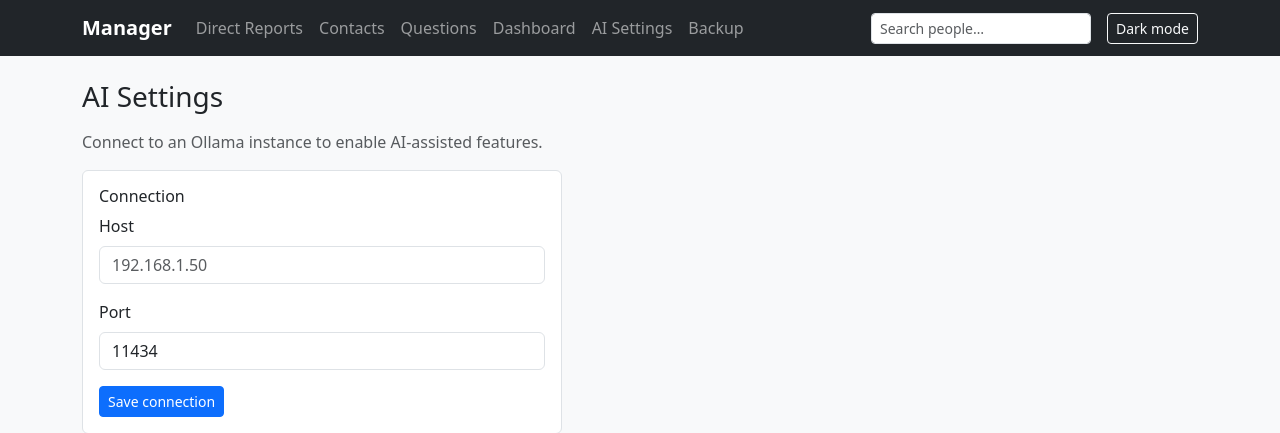
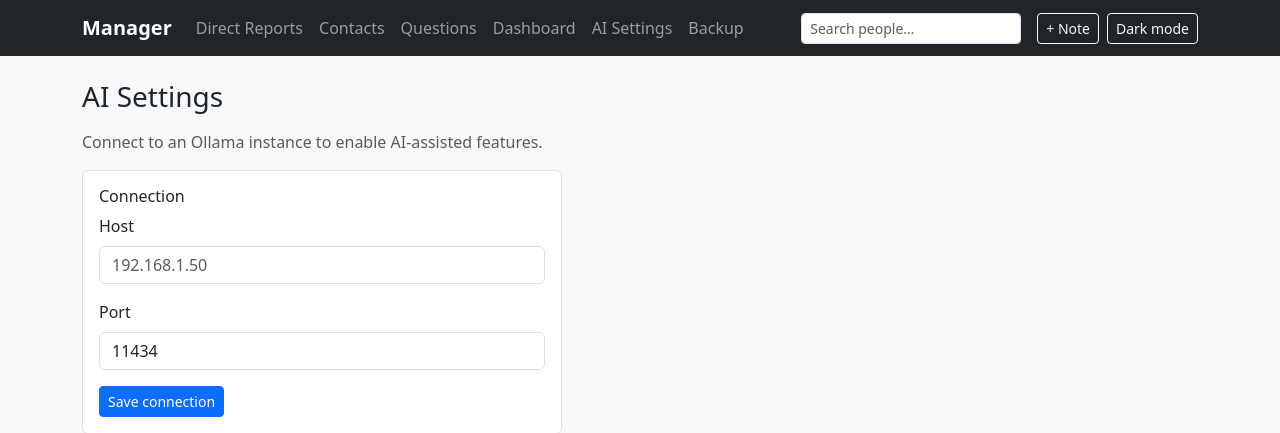
Before and after one commit to ChadDa3mon/OneOnOne, a Django app: page /ai-settings/ in a window 1280 px wide. Shown: the top 433 px of the page. Run offline with Django 4.2, Linux system fonts and the light colour scheme; data comes from the database, SQL or seed files in the repository; data that the repository does not hold is empty; some libraries are stand-ins or nearby versions.

Commit message:
Add a global quick-note capture modal
A "+ Note" button in the nav opens a modal (available on every page)
to jot a timestamped note about any direct report or contact without
navigating away - the friction of "go to their page, find the right
spot, fill a form" was the actual bottleneck for capturing things
before they're forgotten. Notes save via htmx with no page reload, and
pre-select whoever's page you're currently on. Shown as a running,
deletable feed on each person's page, separate from formal 1:1 history.

Co-Authored-By: Claude Sonnet 5 <noreply@anthropic.com>

```diff
--- a/config/settings.py
+++ b/config/settings.py
@@ -53,6 +53,7 @@ TEMPLATES = [
                 "django.template.context_processors.request",
                 "django.contrib.auth.context_processors.auth",
                 "django.contrib.messages.context_processors.messages",
+                "reports.context_processors.quick_note_targets",
             ],
         },
     },
--- a/reports/admin.py
+++ b/reports/admin.py
@@ -1,10 +1,12 @@
 from django.contrib import admin
 
-from .models import ActionItem, Answer, DirectReport, OllamaSettings, OneOnOne, Question
+from .models import ActionItem, Answer, Contact, DirectReport, OllamaSettings, OneOnOne, Question, QuickNote
 
 admin.site.register(DirectReport)
+admin.site.register(Contact)
 admin.site.register(Question)
 admin.site.register(Answer)
 admin.site.register(OneOnOne)
 admin.site.register(ActionItem)
+admin.site.register(QuickNote)
 admin.site.register(OllamaSettings)
--- /dev/null
+++ b/reports/context_processors.py
@@ -0,0 +1,10 @@
+from .models import Contact, DirectReport
+
+
+def quick_note_targets(request):
+    """Feeds the global quick-note modal (rendered in base.html on every
+    page) the list of people to choose from."""
+    return {
+        "quick_note_reports": DirectReport.objects.filter(is_active=True).order_by("name"),
+        "quick_note_contacts": Contact.objects.order_by("name"),
+    }
--- a/reports/models.py
+++ b/reports/models.py
@@ -98,6 +98,37 @@ class Contact(models.Model):
         return self.name
 
 
+class QuickNote(models.Model):
+    """A short timestamped note captured from the global quick-note box,
+    for jotting something down before it's forgotten - distinct from a
+    formal 1:1 record, and usable for either a direct report or a contact.
+    """
+
+    report = models.ForeignKey(DirectReport, null=True, blank=True, related_name="quick_notes", on_delete=models.CASCADE)
+    contact = models.ForeignKey(Contact, null=True, blank=True, related_name="quick_notes", on_delete=models.CASCADE)
+    text = models.TextField()
+    created_at = models.DateTimeField(auto_now_add=True)
+
+    class Meta:
+        ordering = ["-created_at"]
+        constraints = [
+            models.CheckConstraint(
+                check=(
+                    models.Q(report__isnull=False, contact__isnull=True)
+                    | models.Q(report__isnull=True, contact__isnull=False)
+                ),
+                name="quicknote_exactly_one_target",
+            )
+        ]
+
+    def __str__(self):
+        return self.text[:50]
+
+    @property
+    def target(self):
+        return self.report or self.contact
+
+
 class Answer(models.Model):
     report = models.ForeignKey(DirectReport, related_name="answers", on_delete=models.CASCADE)
     question = models.ForeignKey(Question, related_name="answers", on_delete=models.CASCADE)
--- /dev/null
+++ b/reports/templates/reports/_quick_note_status.html
@@ -0,0 +1,5 @@
+{% if error %}
+<div class="alert alert-danger py-2 mb-3">{{ error }}</div>
+{% else %}
+<div class="alert alert-success py-2 mb-3">Saved to {{ name }}.</div>
+{% endif %}
--- a/reports/templates/reports/base.html
+++ b/reports/templates/reports/base.html
@@ -40,9 +40,58 @@
                    hx-target="#nav-search-results" hx-swap="innerHTML">
             <div id="nav-search-results"></div>
         </div>
+        <button type="button" class="btn btn-sm btn-outline-light me-2" data-bs-toggle="modal"
+                data-bs-target="#quick-note-modal" data-default-target="{{ current_target|default:'' }}">
+            + Note
+        </button>
         <button type="button" id="theme-toggle" class="btn btn-sm btn-outline-light">Dark mode</button>
     </div>
 </nav>
+
+<div class="modal fade" id="quick-note-modal" tabindex="-1">
+    <div class="modal-dialog">
+        <div class="modal-content">
+            <form id="quick-note-form" hx-post="{% url 'quick-note-add' %}" hx-target="#quick-note-status" hx-swap="innerHTML">
+                {% csrf_token %}
+                <div class="modal-header">
+                    <h5 class="modal-title">Quick note</h5>
+                    <button type="button" class="btn-close" data-bs-dismiss="modal" aria-label="Close"></button>
+                </div>
+                <div class="modal-body">
+                    <div id="quick-note-status"></div>
+                    <div class="mb-3">
+                        <label class="form-label" for="quick-note-target">About</label>
+                        <select id="quick-note-target" name="target" class="form-control" required>
+                            <option value="" disabled selected>Choose a person…</option>
+                            {% if quick_note_reports %}
+                            <optgroup label="Direct Reports">
+                                {% for r in quick_note_reports %}
+                                <option value="report:{{ r.pk }}">{{ r.name }}</option>
+                                {% endfor %}
+                            </optgroup>
+                            {% endif %}
+                            {% if quick_note_contacts %}
+                            <optgroup label="Contacts">
+                                {% for c in quick_note_contacts %}
+                                <option value="contact:{{ c.pk }}">{{ c.name }}</option>
+                                {% endfor %}
+                            </optgroup>
+                            {% endif %}
+                        </select>
+                    </div>
+                    <div class="mb-3">
+                        <label class="form-label" for="quick-note-text">Note</label>
+                        <textarea id="quick-note-text" name="text" class="form-control" rows="4"
+                                  placeholder="Jot down anything worth remembering…" required></textarea>
+                    </div>
+                </div>
+                <div class="modal-footer">
+                    <button type="submit" class="btn btn-primary btn-sm">Save note</button>
+                </div>
+            </form>
+        </div>
+    </div>
+</div>
 <div class="container pb-5">
     {% if messages %}
         {% for message in messages %}
@@ -103,6 +152,31 @@
 </script>
 <script>
     (function () {
+        var modalEl = document.getElementById("quick-note-modal");
+        var form = document.getElementById("quick-note-form");
+        var select = document.getElementById("quick-note-target");
+
+        // Preselect the person whose page the "+ Note" button was clicked
+        // from, so logging a note about whoever you're already looking at
+        // is a single click plus typing - no extra picking.
+        modalEl.addEventListener("show.bs.modal", function (event) {
+            var button = event.relatedTarget;
+            var defaultTarget = button ? button.getAttribute("data-default-target") : "";
+            if (defaultTarget) select.value = defaultTarget;
+        });
+
+        document.body.addEventListener("quick-note-saved", function () {
+            setTimeout(function () {
+                form.reset();
+                document.getElementById("quick-note-status").innerHTML = "";
+                var modal = bootstrap.Modal.getInstance(modalEl);
+                if (modal) modal.hide();
+            }, 900);
+        });
+    })();
+</script>
+<script>
+    (function () {
         var input = document.getElementById("nav-search");
         var results = document.getElementById("nav-search-results");
         // Delay the clear so a click on a result link still registers
--- a/reports/urls.py
+++ b/reports/urls.py
@@ -19,6 +19,8 @@ urlpatterns = [
     path("contacts/<int:pk>/edit/", views.contact_edit, name="contact-edit"),
     path("contacts/<int:pk>/delete/", views.contact_delete, name="contact-delete"),
     path("search/", views.global_search, name="global-search"),
+    path("quick-notes/add/", views.quick_note_add, name="quick-note-add"),
+    path("quick-notes/<int:pk>/delete/", views.quick_note_delete, name="quick-note-delete"),
     path("dashboard/", views.dashboard, name="dashboard"),
     path("ai-settings/", views.ai_settings, name="ai-settings"),
     path("backup/", views.backup_download, name="backup-download"),
--- a/reports/views.py
+++ b/reports/views.py
@@ -11,7 +11,17 @@ from django.utils import timezone
 from django.views.decorators.http import require_POST
 
 from .forms import ActionItemFormSet, ContactForm, DirectReportForm, OllamaSettingsForm, OneOnOneForm, QuestionForm
-from .models import ActionItem, Answer, Contact, DirectReport, OllamaSettings, OneOnOne, ONE_ON_ONE_OVERDUE_DAYS, Question
+from .models import (
+    ActionItem,
+    Answer,
+    Contact,
+    DirectReport,
+    OllamaSettings,
+    OneOnOne,
+    ONE_ON_ONE_OVERDUE_DAYS,
+    Question,
+    QuickNote,
+)
 from .ollama import OllamaError, generate, list_models
 from .prompt_defaults import (
     DEFAULT_EXTRACT_ACTION_ITEMS_PROMPT,
@@ -94,7 +104,17 @@ def contact_edit(request, pk):
             return redirect("contact-list")
     else:
         form = ContactForm(instance=contact)
-    return render(request, "reports/contact_form.html", {"form": form, "title": f"Edit {contact.name}", "contact": contact})
+    return render(
+        request,
+        "reports/contact_form.html",
+        {
+            "form": form,
+            "title": f"Edit {contact.name}",
+            "contact": contact,
+            "quick_notes": contact.quick_notes.all(),
+            "current_target": f"contact:{contact.pk}",
+        },
+    )
 
 
 @require_POST
@@ -124,6 +144,8 @@ def report_detail(request, pk):
             "answer_rows": answer_rows,
             "one_on_ones": one_on_ones,
             "ai_configured": ai_configured,
+            "quick_notes": report.quick_notes.all(),
+            "current_target": f"report:{report.pk}",
         },
     )
 
@@ -462,6 +484,36 @@ def global_search(request):
     return render(request, "reports/_search_results.html", {"results": results, "query": query})
 
 
+@require_POST
+def quick_note_add(request):
+    text = request.POST.get("text", "").strip()
+    target = request.POST.get("target", "")
+    target_type, _, target_id = target.partition(":")
+
+    if not text:
+        return render(request, "reports/_quick_note_status.html", {"error": "Write something first."}, status=400)
+
+    if target_type == "report":
+        person = get_object_or_404(DirectReport, pk=target_id)
+        QuickNote.objects.create(report=person, text=text)
+    elif target_type == "contact":
+        person = get_object_or_404(Contact, pk=target_id)
+        QuickNote.objects.create(contact=person, text=text)
+    else:
+        return render(request, "reports/_quick_note_status.html", {"error": "Choose who this is about first."}, status=400)
+
+    response = render(request, "reports/_quick_note_status.html", {"name": person.name})
+    response["HX-Trigger"] = "quick-note-saved"
+    return response
+
+
+@require_POST
+def quick_note_delete(request, pk):
+    note = get_object_or_404(QuickNote, pk=pk)
+    note.delete()
+    return HttpResponse("")
+
+
 def dashboard(request):
     show_completed = request.GET.get("show") == "all"
     items = ActionItem.objects.select_related("one_on_one", "one_on_one__report")
```
Also changed, not shown: reports/templates/reports/_quick_note_item.html (added, +10 -0 lines), reports/templates/reports/contact_form.html (+15 -0 lines), reports/templates/reports/report_detail.html (+13 -0 lines), reports/migrations/0008_quicknote.py (added).
